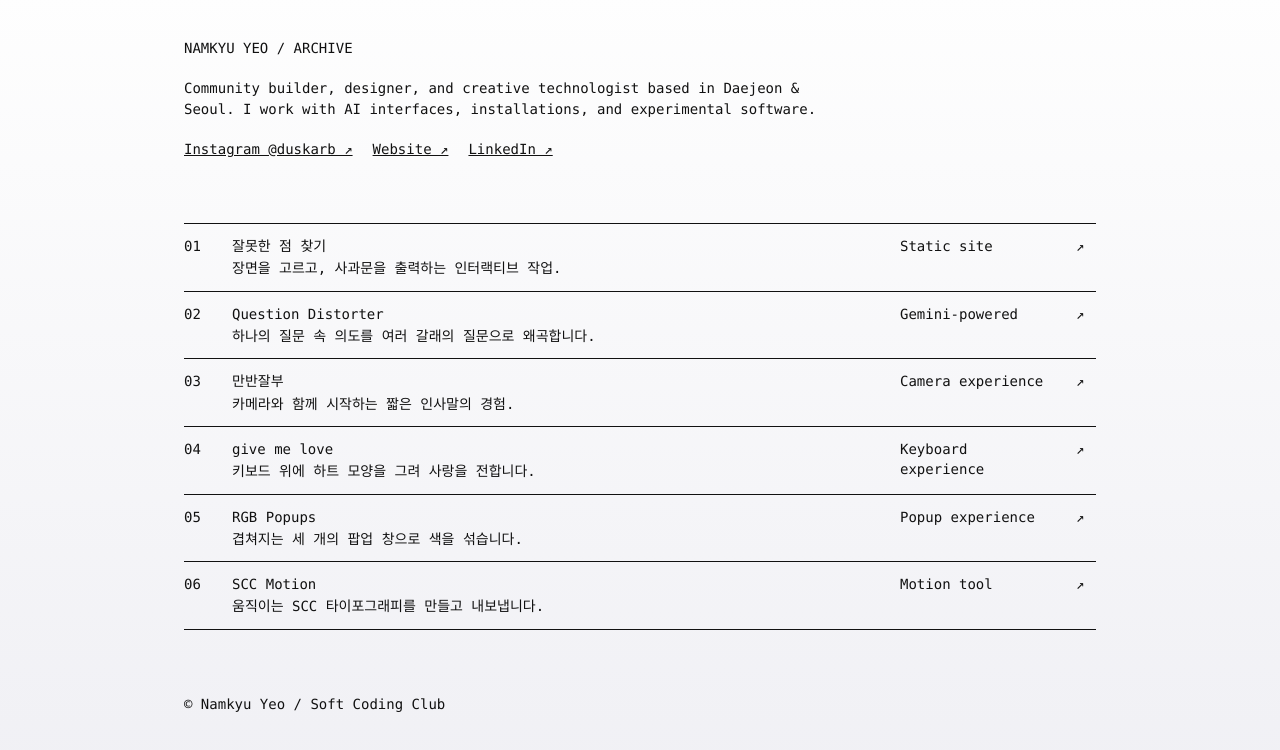
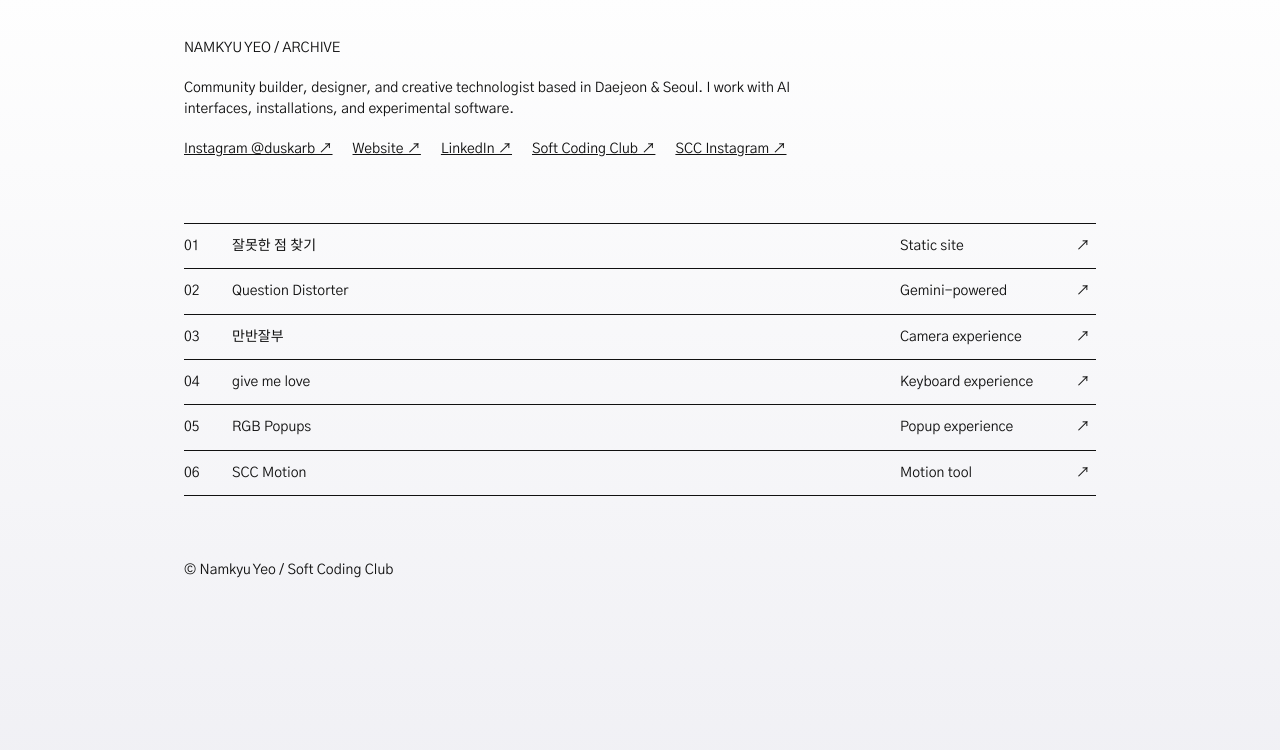
Before and after one commit to Soft-Coding-Club/scc-nky, a Next.js app: page / in a window 1280 px wide. Shown: the top 750 px of the page. Built offline with nearby package versions, Linux system fonts and the light colour scheme.

Commit message:
Add SCC links and cursor-following project details

```diff
--- a/app/globals.css
+++ b/app/globals.css
@@ -47,7 +47,7 @@ textarea {
 
 .archive,
 .archive * {
-  font-family: "SFMono-Regular", Consolas, "Liberation Mono", Menlo, monospace;
+  font-family: "Gothic A1", sans-serif;
   font-size: 14px;
   font-weight: 400;
   letter-spacing: 0;
@@ -102,8 +102,15 @@ textarea {
   gap: 2px;
 }
 
-.projectDescription {
-  max-width: 540px;
+.projectTooltip {
+  background: var(--ink);
+  color: var(--bg);
+  max-width: min(360px, calc(100vw - 32px));
+  padding: 5px 8px;
+  pointer-events: none;
+  position: fixed;
+  transform: translate(calc(-100% - 14px), 14px);
+  z-index: 10;
 }
 
 .archiveFooter {
--- a/app/layout.tsx
+++ b/app/layout.tsx
@@ -13,6 +13,14 @@ export default function RootLayout({
 }>) {
   return (
     <html lang="ko">
+      <head>
+        <link rel="preconnect" href="https://fonts.googleapis.com" />
+        <link rel="preconnect" href="https://fonts.gstatic.com" crossOrigin="anonymous" />
+        <link
+          href="https://fonts.googleapis.com/css2?family=Gothic+A1:wght@400&display=swap"
+          rel="stylesheet"
+        />
+      </head>
       <body>{children}</body>
     </html>
   );
--- a/app/page.tsx
+++ b/app/page.tsx
@@ -1,4 +1,7 @@
+"use client";
+
 import Link from "next/link";
+import { useState } from "react";
 
 const projects = [
   {
@@ -46,6 +49,12 @@ const projects = [
 ];
 
 export default function ArchiveHome() {
+  const [tooltip, setTooltip] = useState<{
+    description: string;
+    x: number;
+    y: number;
+  } | null>(null);
+
   return (
     <main className="archive">
       <header className="archiveHeader">
@@ -68,16 +77,41 @@ export default function ArchiveHome() {
           >
             LinkedIn ↗
           </a>
+          <a href="https://softcodingclub.vercel.app/" rel="noreferrer" target="_blank">
+            Soft Coding Club ↗
+          </a>
+          <a href="https://www.instagram.com/softcodingclub/" rel="noreferrer" target="_blank">
+            SCC Instagram ↗
+          </a>
         </div>
       </header>
 
       <nav aria-label="프로젝트 목록" className="projectList">
         {projects.map((project) => (
-          <Link className="projectCard" href={project.href} key={project.href}>
+          <Link
+            aria-label={`${project.title}: ${project.description}`}
+            className="projectCard"
+            href={project.href}
+            key={project.href}
+            onMouseEnter={(event) =>
+              setTooltip({
+                description: project.description,
+                x: event.clientX,
+                y: event.clientY,
+              })
+            }
+            onMouseLeave={() => setTooltip(null)}
+            onMouseMove={(event) =>
+              setTooltip((current) =>
+                current
+                  ? { ...current, description: project.description, x: event.clientX, y: event.clientY }
+                  : null,
+              )
+            }
+          >
             <span className="projectNumber">{project.number}</span>
             <span className="projectInfo">
               <span className="projectTitle">{project.title}</span>
-              <span className="projectDescription">{project.description}</span>
             </span>
             <span className="projectKind">{project.kind}</span>
             <span aria-hidden="true" className="projectArrow">↗</span>
@@ -85,6 +119,16 @@ export default function ArchiveHome() {
         ))}
       </nav>
 
+      {tooltip ? (
+        <aside
+          aria-hidden="true"
+          className="projectTooltip"
+          style={{ left: tooltip.x, top: tooltip.y }}
+        >
+          {tooltip.description}
+        </aside>
+      ) : null}
+
       <footer className="archiveFooter">© Namkyu Yeo / Soft Coding Club</footer>
     </main>
   );
```
